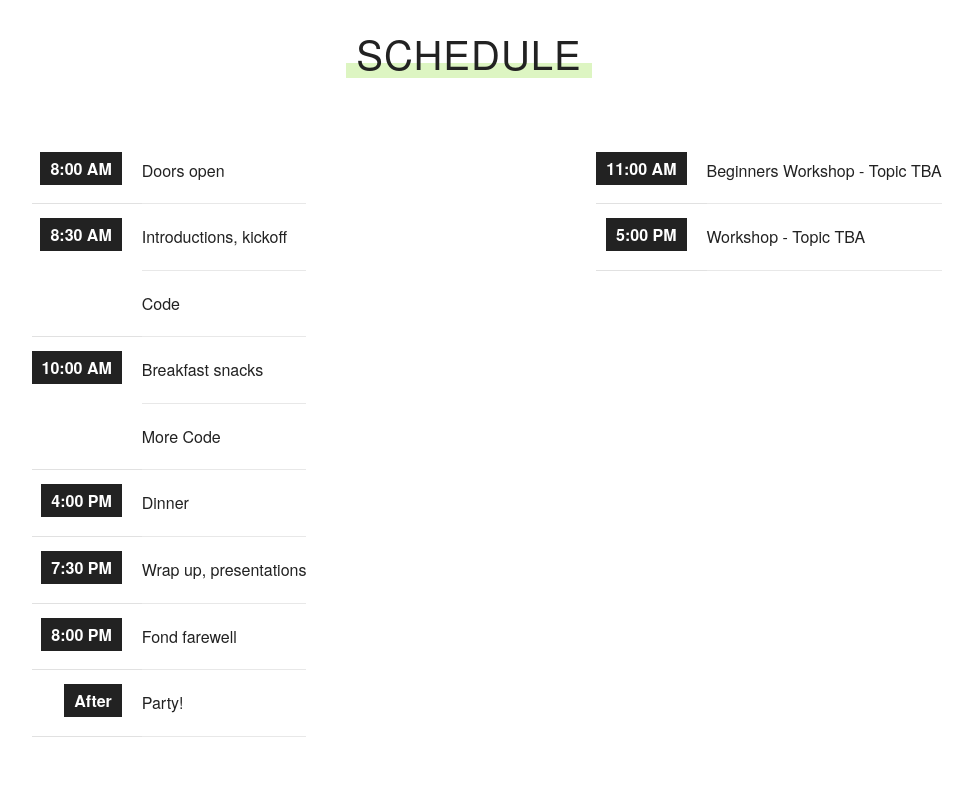
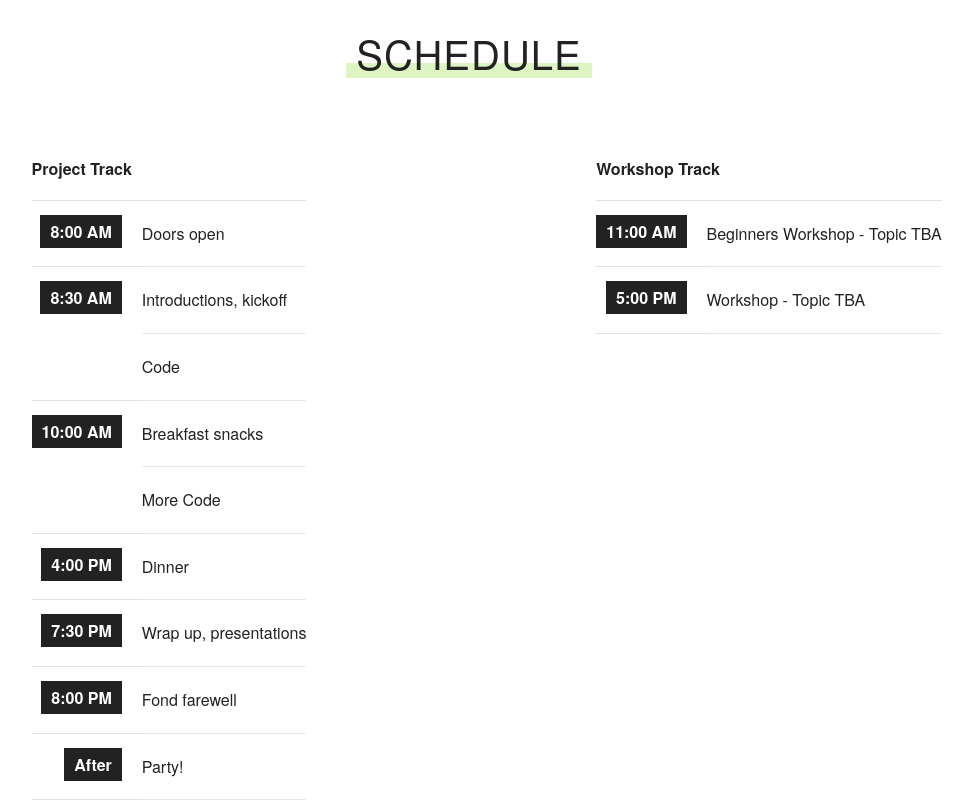
Before and after one commit to enlore/nashvillecivichackday.tech, a plain HTML site: page index.html in a window 1280 px wide. Shown: the part 1740-2544 px from the top of the page, without its empty margins (171-1144 px from the left). Drawn offline with Linux system fonts and the light colour scheme.

Commit message:
Headers for tables

```diff
--- a/index.html
+++ b/index.html
@@ -62,6 +62,13 @@
             <div class="row">
                 <div class="six columns">
                     <table cellpadding="0" cellspacing="0" border="0">
+                        <thead>
+                            <tr>
+                                <th style="text-align: left;" colspan="2"> Project Track </th>
+                            </tr>
+                        </thead>
+
+                        <tbody>
                             <tr>
                                 <th><span>8:00 AM</span></th>
                                 <td>Doors open</td>
@@ -97,11 +104,19 @@
                                 <th><span>After</span></th>
                                 <td>Party!</td>
                             </tr>
+                        </tbody>
                     </table>
                 </div>
 
                 <div class="six columns">
                     <table cellpadding="0" cellspacing="0" border="0">
+                        <thead>
+                            <tr>
+                                <th style="text-align: left;" colspan="2"> Workshop Track </th>
+                            </tr>
+                        </thead>
+
+                        <tbody>
                             <tr>
                                 <th ><span>11:00 AM</span></th>
                                 <td>Beginners Workshop - Topic TBA</td>
@@ -110,6 +125,7 @@
                                 <th><span>5:00 PM</span></th>
                                 <td>Workshop - Topic TBA</td>
                             </tr>
+                        </tbody>
                     </table>
                 </div>
             </div>
```
Lines whose indentation alone changed are shown as unchanged.
